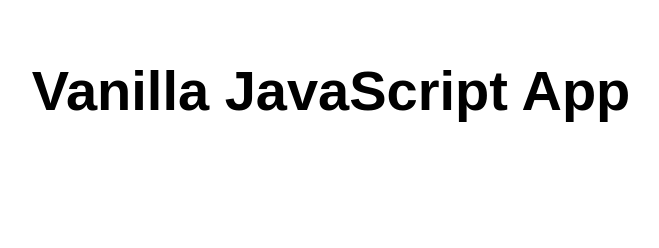
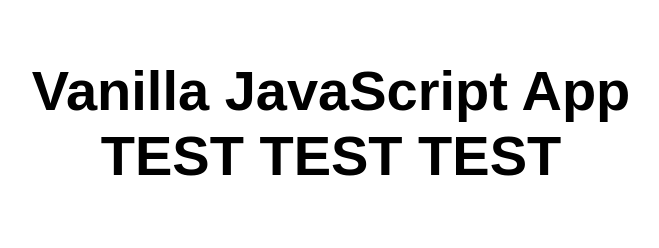
Before and after one commit to aznp17/StaticWebPage, a website: page src/index.html in a window 1280 px wide. Shown: the whole page, without its empty margins (309-968 px from the left). Drawn offline with Linux system fonts and the light colour scheme.

Commit message:
Update index.html

```diff
--- a/src/index.html
+++ b/src/index.html
@@ -5,12 +5,12 @@
   <meta charset="UTF-8">
   <meta name="viewport" content="width=device-width, initial-scale=1.0">
   <link rel="stylesheet" href="styles.css">
-  <title>Vanilla JavaScript App</title>
+  <title>Vanilla JavaScript App TEST TEST TEST</title>
 </head>
 
 <body>
   <main>
-    <h1>Vanilla JavaScript App</h1>
+    <h1>Vanilla JavaScript App TEST TEST TEST</h1>
   </main>
 </body>
 
```
